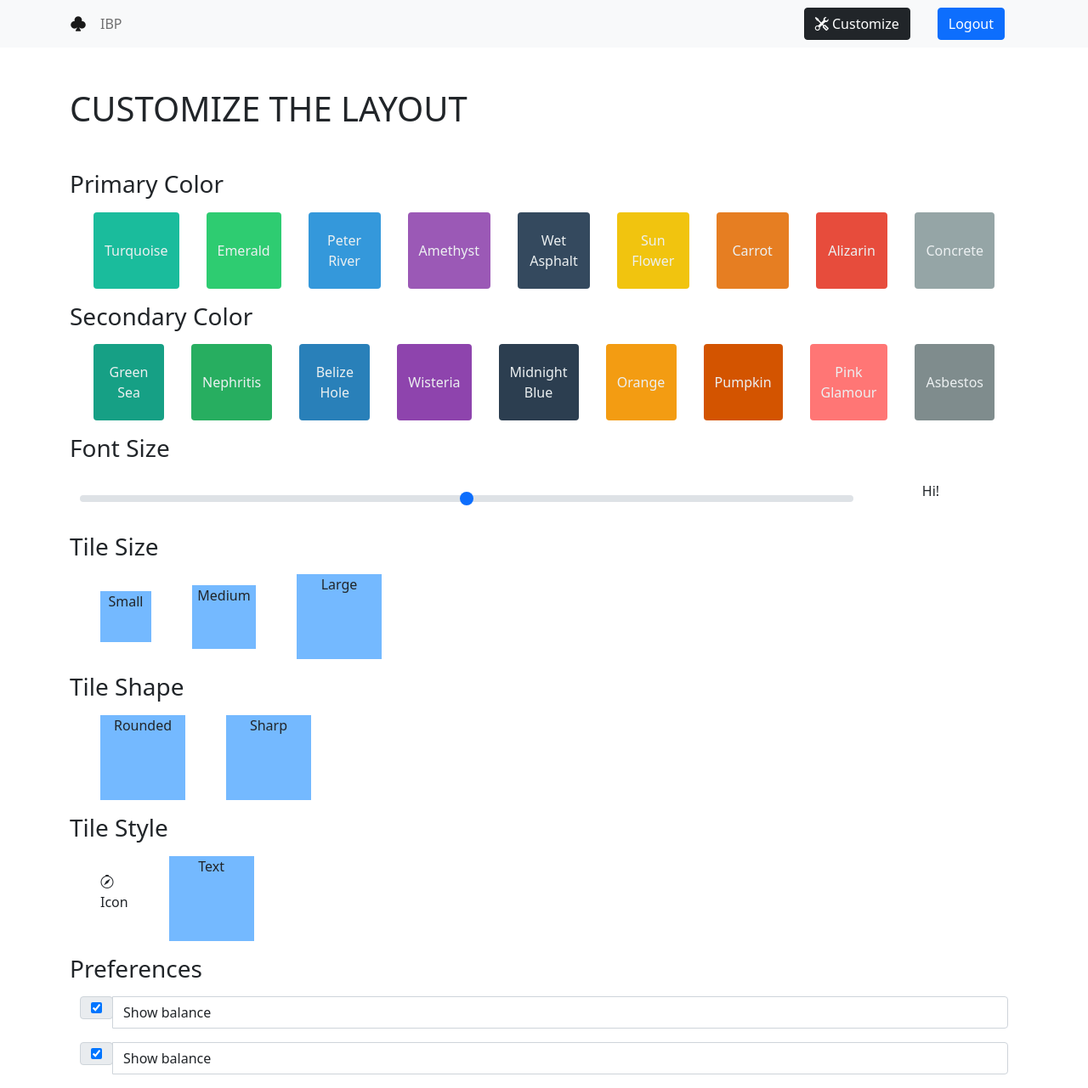
After one commit to darshanakgr/dashboard-assignment, a Flask app: page /customize in a window 1280 px wide. The commit adds this page. Shown: the whole page at 85% size. Run offline with Flask 2, Linux system fonts and the light colour scheme.

Commit message:
customize layout

```diff
--- a/app.py
+++ b/app.py
@@ -1,5 +1,5 @@
 from flask import Flask, redirect, url_for, render_template
-
+from configs import colors
 
 app = Flask(__name__)
 
@@ -7,7 +7,9 @@ app = Flask(__name__)
 def home():
     return render_template("index.html")
 
-
+@app.route('/customize')
+def customize():
+    return render_template("customize.html", primary_colors=colors.primary, secondary_colors=colors.secondary)
 
 
 if __name__ == "__main__":
--- /dev/null
+++ b/configs/colors.py
@@ -0,0 +1,23 @@
+primary = [
+    {"name": "Turquoise", "hex": "#1abc9c"},
+    {"name": "Emerald", "hex": "#2ecc71"},
+    {"name": "Peter River", "hex": "#3498db"},
+    {"name": "Amethyst", "hex": "#9b59b6"},
+    {"name": "Wet Asphalt", "hex": "#34495e"},
+    {"name": "Sun Flower", "hex": "#f1c40f"},
+    {"name": "Carrot", "hex": "#e67e22"},
+    {"name": "Alizarin", "hex": "#e74c3c"},
+    {"name": "Concrete", "hex": "#95a5a6"},
+]
+
+secondary = [
+    {"name": "Green Sea", "hex": "#16a085"},
+    {"name": "Nephritis", "hex": "#27ae60"},
+    {"name": "Belize Hole", "hex": "#2980b9"},
+    {"name": "Wisteria", "hex": "#8e44ad"},
+    {"name": "Midnight Blue", "hex": "#2c3e50"},
+    {"name": "Orange", "hex": "#f39c12"},
+    {"name": "Pumpkin", "hex": "#d35400"},
+    {"name": "Pink Glamour", "hex": "#ff7675"},
+    {"name": "Asbestos", "hex": "#7f8c8d"}
+]
--- a/templates/base.html
+++ b/templates/base.html
@@ -64,18 +64,11 @@
                 <!-- Left links -->
 
                 <div class="d-flex align-items-center">
-                <button type="button" class="btn btn-link px-3 me-2">
-                    Login
-                </button>
-                <button type="button" class="btn btn-primary me-3">
-                    Sign up for free
-                </button>
-                    <a class="btn btn-dark px-3" href="/tools" role="button">
+                    <a class="btn btn-dark mx-3" href="/customize" role="button">
                         <i class="bi bi-tools"></i>
                         Customize
                     </a>
-                    <a class="btn btn-primary px-3" href="/tools" role="button">
-                        <i class="bi bi-tools"></i>
+                    <a class="btn btn-primary mx-3" href="#" role="button">
                         Logout
                     </a>
                 </div>
--- /dev/null
+++ b/templates/customize.html
@@ -0,0 +1,147 @@
+{% extends "base.html" %}
+{% block title%}Customize{% endblock %}
+{% block content %}
+
+<div class="container">
+    <h1 class="mt-5 mb-5">CUSTOMIZE THE LAYOUT</h1>
+
+    <h3 class="mt-3 mb-3">Primary Color</h3>
+
+    <!-- <div class="list-group" id="primary-colors">
+        {% for color in primary_colors %}
+            <a href="#" class="list-group-item list-group-item-action" style="background-color: {{color.hex}}; color: #ecf0f1">{{color.name}}</a>
+        {% endfor %}
+    </div> -->
+    <div class="container-fluid">
+        <div class="row">
+            <div class="btn-group" role="group" aria-label="Basic example">
+                {% for color in primary_colors %}
+                    <div class="col px-3">
+                        <button type="button" class="btn color-tile w-100" style="background-color: {{color.hex}};">{{color.name}}</button>
+                    </div>
+                {% endfor %}
+            </div>
+        </div>
+    </div>
+
+
+    <h3 class="mt-3 mb-3">Secondary Color</h3>
+
+    <div class="container-fluid">
+        <div class="row">
+            <div class="btn-group" role="group" aria-label="Basic example">
+                {% for color in secondary_colors %}
+                    <div class="col px-3">
+                        <button type="button" class="btn color-tile w-100" style="background-color: {{color.hex}};">{{color.name}}</button>
+                    </div>
+                {% endfor %}
+            </div>
+        </div>
+    </div>
+
+
+    <h3 class="mt-3 mb-3">Font Size</h3>
+
+    <div class="container-fluid">
+        <div class="d-flex align-items-center" style="height: 50px;">
+            <div class="col-10">
+                <input type="range" class="form-range" min="0" max="5" step="0.5" id="font-size" style="vertical-align: middle;">
+            </div>
+            <div class="col-2">
+                <p class="text-center">Hi!</p>
+            </div>
+        </div>
+
+    </div>
+
+    <h3 class="mt-3 mb-3">Tile Size</h3>
+
+    <div class="container-fluid">
+        <div class="d-flex align-items-lg-center">
+            <div class="mx-4 small-tile">
+                <p style="vertical-align: middle">Small</p>
+            </div>
+            <div class="mx-4 medium-tile">Medium</div>
+            <div class="mx-4 large-tile">Large</div>
+        </div>
+    </div>
+
+    <h3 class="mt-3 mb-3">Tile Shape</h3>
+
+    <div class="container-fluid">
+        <div class="d-flex align-items-lg-center">
+            <div class="mx-4 large-tile">Rounded</div>
+            <div class="mx-4 large-tile">Sharp</div>
+        </div>
+    </div>
+
+    <h3 class="mt-3 mb-3">Tile Style</h3>
+
+    <div class="container-fluid">
+        <div class="d-flex align-items-lg-center">
+            <div class="mx-4">
+                <i class="bi bi-compass"></i>
+                <p>Icon</p>
+            </div>
+            <div class="mx-4 large-tile">Text</div>
+        </div>
+    </div>
+
+    <h3 class="mt-3 mb-3">Preferences</h3>
+
+    <div class="container">
+        <div class="input-group mb-3">
+            <div class="input-group-prepend">
+                <div class="input-group-text">
+                    <input type="checkbox" checked=true id="option-1">
+                </div>
+            </div>
+            <label for="option-1" class="form-control">Show balance</label>
+        </div>
+        <div class="input-group mb-3">
+            <div class="input-group-prepend">
+                <div class="input-group-text">
+                    <input type="checkbox" checked=true id="option-1">
+                </div>
+            </div>
+            <label for="option-1" class="form-control">Show balance</label>
+        </div>
+    </div>
+
+
+    <style>
+        .color-tile {
+            height: 90px;
+            color: #ecf0f1
+        }
+        .small-tile {
+            background-color: #74b9ff;
+            height: 60px;
+            width: 60px;
+            display: inline-block;
+            vertical-align: middle;
+            text-align: center;
+        }
+
+        .medium-tile {
+            background-color: #74b9ff;
+            height: 75px;
+            width: 75px;
+            display: inline-block;
+            vertical-align: middle;
+            text-align: center;
+        }
+
+        .large-tile {
+            background-color: #74b9ff;
+            height: 100px;
+            width: 100px;
+            display: inline-block;
+            vertical-align: middle;
+            text-align: center;
+        }
+    </style>
+</div>
+
+
+{% endblock %}
```
Also changed, not shown: configs/__init__.py (added).
